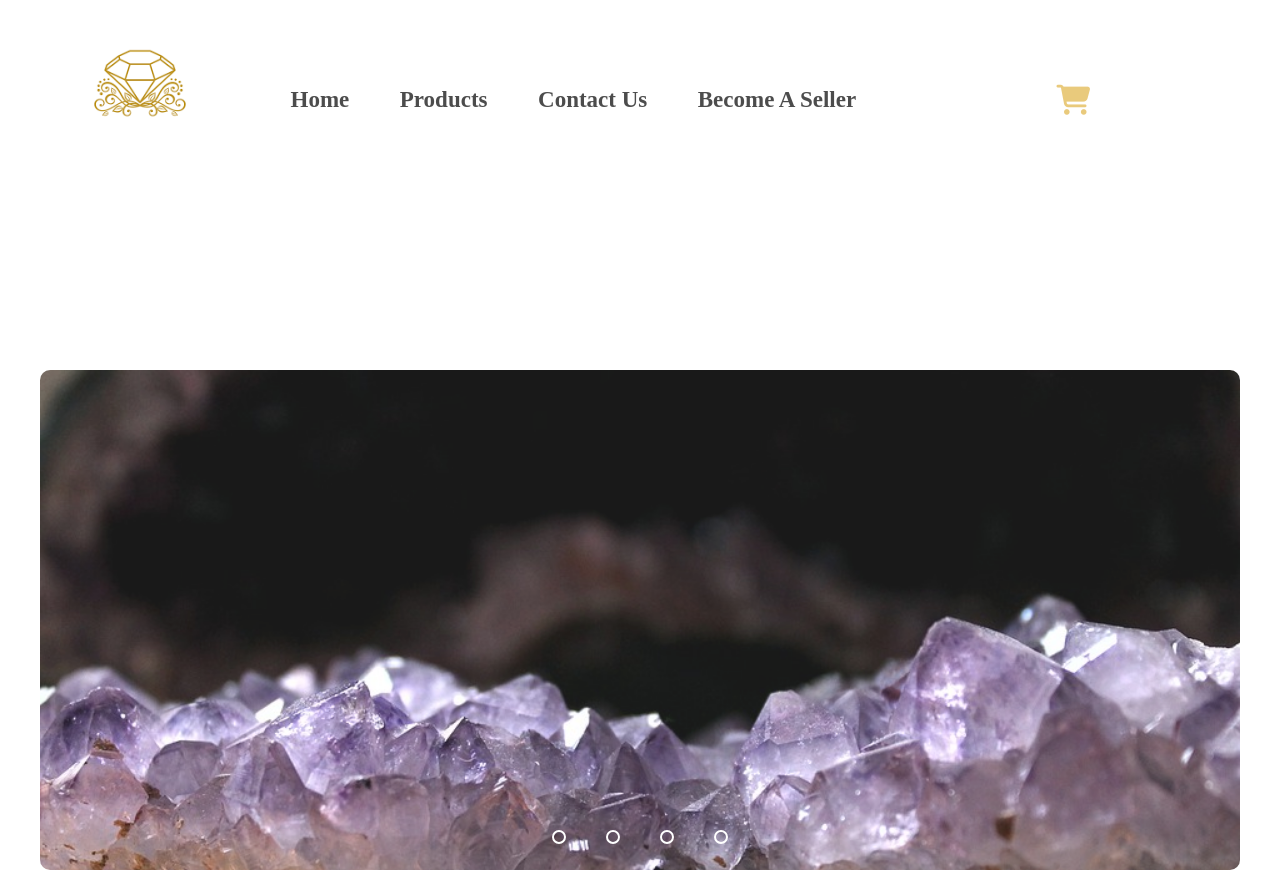
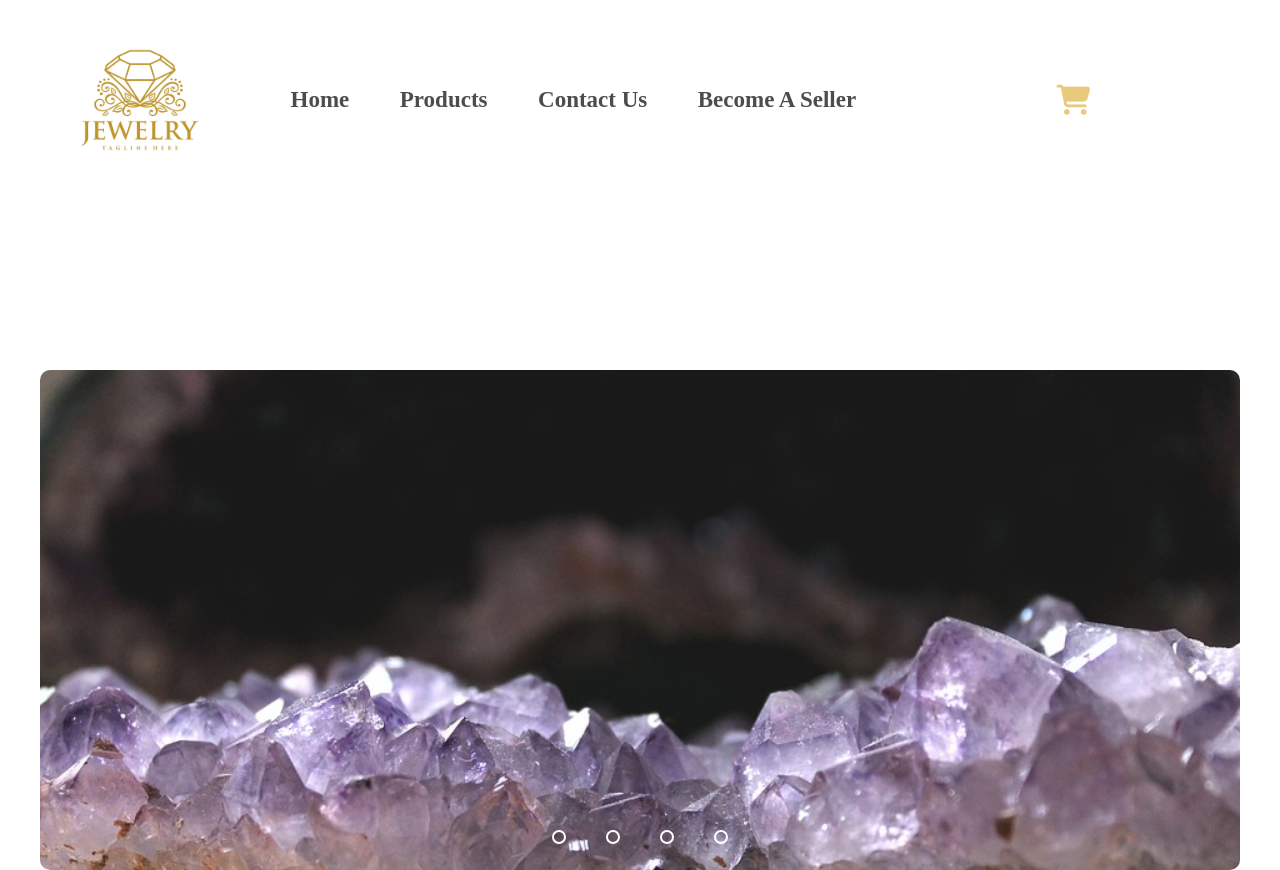
Before and after one commit to ASAC-TeamHexagon/Gemstone-Project, a plain HTML site: page index.html in a window 1280 px wide. Shown: the top 870 px of the page. Drawn offline with Linux system fonts and the light colour scheme.

Commit message:
add logo

```diff
--- a/index.html
+++ b/index.html
@@ -9,15 +9,11 @@
     <link rel="stylesheet" href="css/reset.css">
     <link rel="stylesheet" href="css/style.css">
     <script src="https://kit.fontawesome.com/1599d6604b.js" crossorigin="anonymous"></script>
-
-
-
 </head>
-
 <body>
     <header>
         <div class="logo">
-           <a href="index.html"></a><img src="img/logo.png" alt=""></a>
+           <a href="index.html"></a><img src="img/ae4ed0325f02bb92d97df831f733f88a.png" alt=""></a>
         </div>
         <nav class="nav">
             <li><a href="#">Home</a></li>
@@ -32,7 +28,6 @@
     <main>
         <div class="photoBanner">
             <div class="slidePhoto">
-
                 <input type="radio" name="radio-btn" id="r1">
                 <input type="radio" name="radio-btn" id="r2">
                 <input type="radio" name="radio-btn" id="r3">
--- a/js/banner.js
+++ b/js/banner.js
@@ -1,3 +1,4 @@
+'use strict';
 
 var counter = 1;
 setInterval(function () {
```
Also changed, not shown: img/ae4ed0325f02bb92d97df831f733f88a.png (added).
